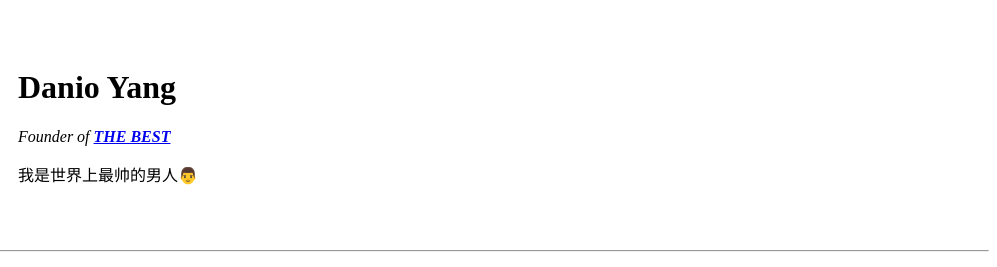
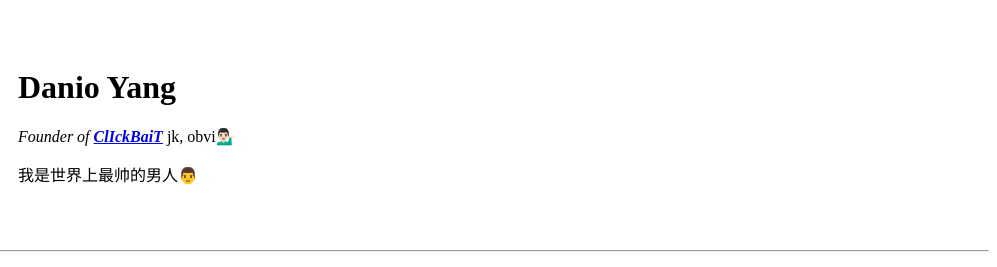
Before and after one commit to ygmdanio/html-playground, a plain HTML site: page index.html in a window 1280 px wide. Shown: the top 267 px of the page, 283-1280 px from the left. Drawn offline with Linux system fonts and the light colour scheme.

Commit message:
Changed the company that I'm the founder of

```diff
--- a/index.html
+++ b/index.html
@@ -15,7 +15,7 @@
       </td>
       <td>
         <h1> Danio Yang </h1>
-        <p><em>Founder of <strong><a href="https://www.google.ca">THE BEST</a></strong></em></p>
+        <p><em>Founder of <strong><a href="https://www.tesla.com">ClIckBaiT</a></strong></em> jk, obvi💁🏻‍♂️</p>
         <p>我是世界上最帅的男人👨</p>
       </td>
     </tr>
```
